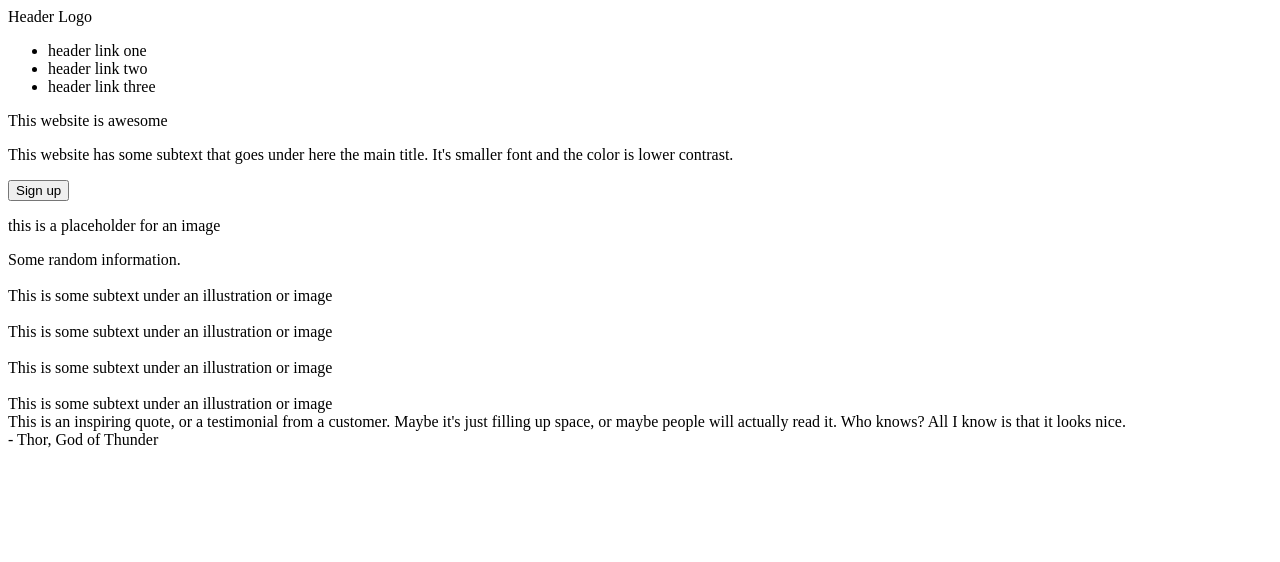
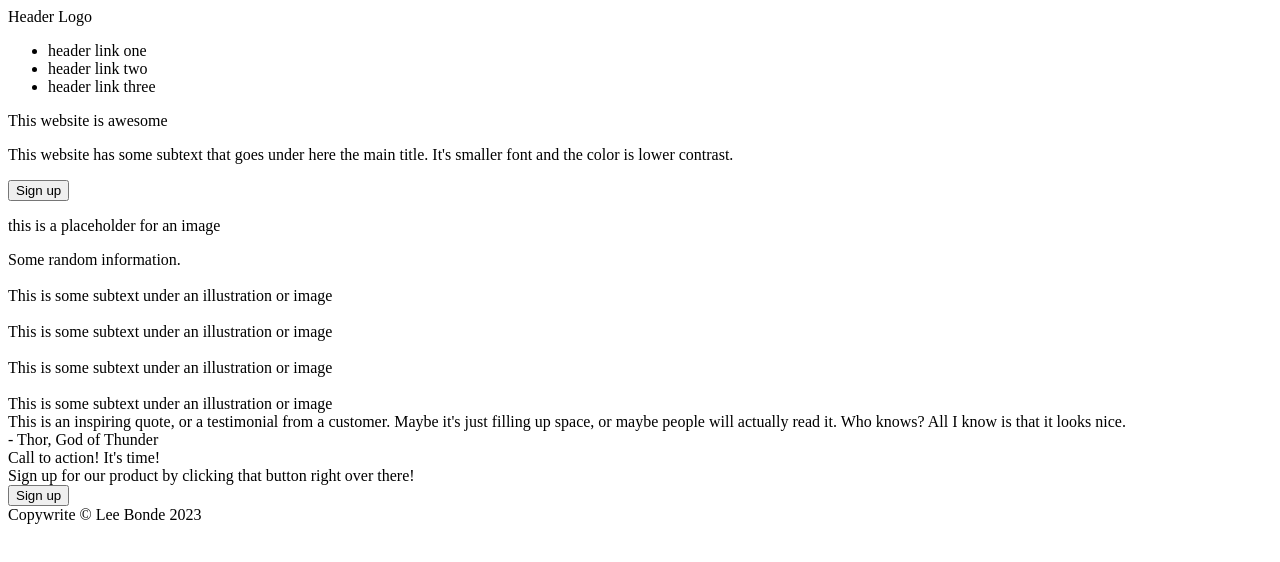
Before and after one commit to lgbonde/odin-landingpage, a plain HTML site: page index.html in a window 1280 px wide. Drawn offline with Linux system fonts and the light colour scheme.

Commit message:
Added footer section to html with copywrite and symbol

```diff
--- a/index.html
+++ b/index.html
@@ -68,6 +68,23 @@
     </div>
 
 
+    <div class="action">
+        <div class="action-box">
+            <div class="action-left">
+            <div class="action-title">Call to action! It's time!</div>
+            <div class="action-text">Sign up for our product by clicking that button right over there!</div>
+            </div>
+
+            <div class="action-right">
+            <button class="action-button">Sign up</button>
+            </div>
+        </div>
+
+        <div class="footer">
+            <div class="copywrite">Copywrite &copy; Lee Bonde 2023</div>
+        </div>
+    </div>
+
 
 </body>
 </html>
```
